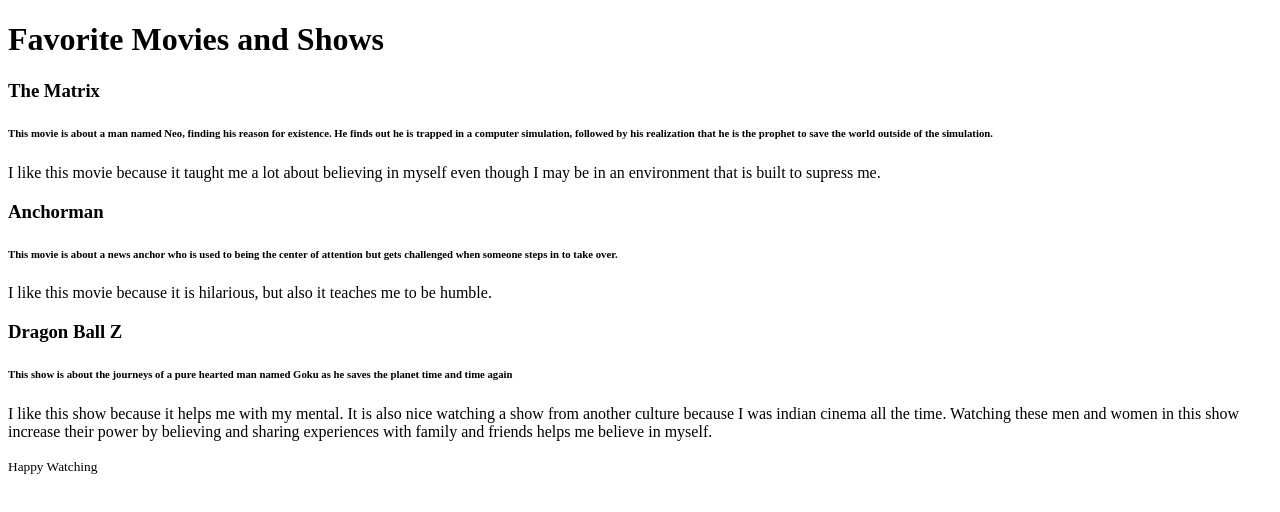
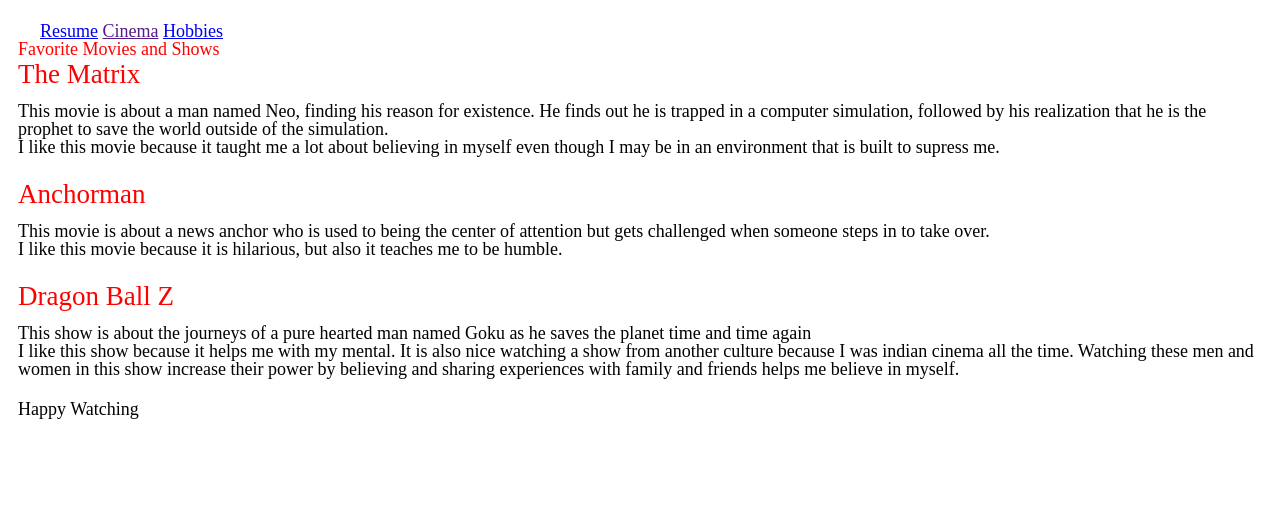
Before and after one commit to latambavarun/361-Project-One, a plain HTML site: page cinema/cinema.html in a window 1280 px wide. Drawn offline with Linux system fonts and the light colour scheme; files that its build step writes are made by us from their sources.

Commit message:
add css styles and formatting

```diff
--- a/cinema/cinema.html
+++ b/cinema/cinema.html
@@ -3,10 +3,22 @@
 <head>
   <title>Movies and Shows</title>
   <meta charset="utf-8" />
+  <meta name="viewport" content="width=device-width,initial-scale=1.0, shrink-to-fit=no">
+  <link rel="stylesheet" href="screen.css" />
 </head>
 <body>
+
+<nav id="navigation">
+  <ul>
+  <a href="../">Resume</a>
+  <a href="">Cinema</a>
+  <a href="../hobbies">Hobbies</a>
+  </ul>
+</nav>
+
+
 <main>
-<header>
+<header id="header">
   <h1> Favorite Movies and Shows </h1>
 </header>
 <section>
@@ -37,7 +49,7 @@
   and sharing experiences with family and friends helps me believe in myself.</p>
 </section>
 </main>
-  <footer>
+  <footer id="footer">
     <small>Happy Watching</small>
   </footer>
 </body>
```
